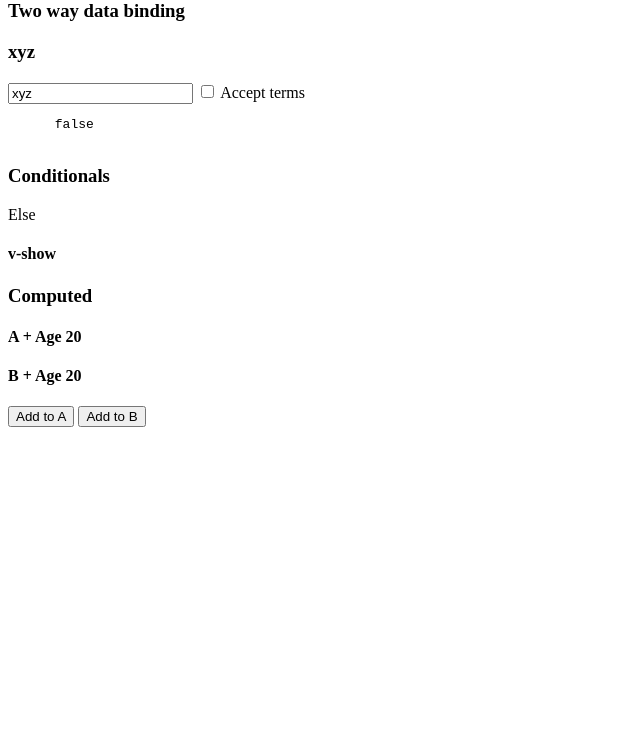
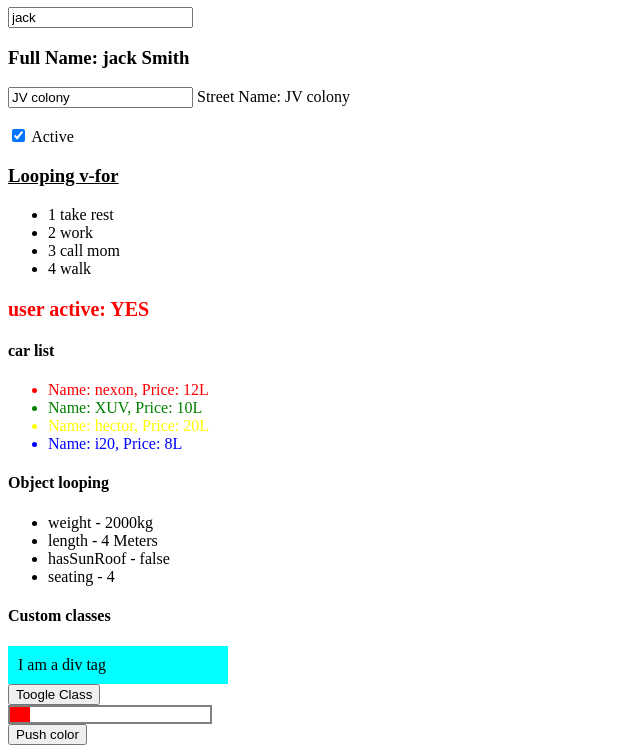
Before and after one commit to kiranvilla/vue-training, a plain HTML site: page index.html in a window 1280 px wide. Shown: the part 120-873 px from the top of the page, without its empty margins (0-640 px from the left). Before the commit the page ends 800 px from the top, so only its background shows below. Drawn offline with nearby package versions, Linux system fonts and the light colour scheme.

Commit message:
created watchers, looping, css

```diff
--- a/index.html
+++ b/index.html
@@ -6,53 +6,77 @@
   <meta name="viewport" content="width=device-width, initial-scale=1.0">
   <title>Vue training</title>
   <script src="https://cdn.jsdelivr.net/npm/vue@2.6.14/dist/vue.js"></script>
-  <style>
-    .canvas {
-      margin-top: 10px;
-      width: 200px;
-      height: 200px;
-      border: 1px solid gray;
-    }
-  </style>
 </head>
+<style>
+  .container {
+    width: 200px;
+    padding: 10px;
+    margin-top: 10px;
+    background: cyan;
+  }
+  .active {
+    background: red;
+  }
+  .bar {
+    width: 200px;
+    height: 15px;
+    border: 2px solid gray;
+  }
+</style>
 <body>
   <div id="vue-app">
-    <h3>Event modifiers</h3>
-    <form>
-      <input>
-      <input type="submit" value="Submit" @click.prevent="handleSubmit">
-    </form>
-    <a @click.prevent href="google.com">Google</a>
-    <input type="text" @change.ctrl.enter="handleInput">
+    <h2><u>Watchers</u></h2>
+    <h1>{{ firstName }}</h1>
+    <input type="text" v-model="firstName" />
+    <h3>Full Name: {{ fullName }}</h3>
+    <input type="text" v-model="address.streetName" />
+    <span>Street Name: {{ address.streetName }}</span><br><br>
+    <input type="checkbox" v-model="address.isActive" id="active" />
+    <label for="active">Active</label>
 
-    <h3>Two way data binding</h3>
-    <div><h3>{{ name }}</h3></div>
-    <input type="text" v-model="name">
-    <input type="checkbox" id="terms" v-model="acceptTerms">
-    <label for="terms">Accept terms</label>
-    <pre>
-      {{ acceptTerms }}
-    </pre>
+    <h3><u>Looping v-for</u></h3>
+    <div>
+      <ul>
+        <li v-for="(element, index) in toDo">
+          {{ index + 1 }} {{ element }}
+        </li>
+      </ul>
+    </div>
 
-    <h3>Conditionals</h3>
-    <!-- v-if, v-else, v-else-if -->
-    <div v-if="name === 'Ashish'">If</div>
-    <div v-else-if="name === 'kiran'"></div>
-    <div v-else-if="name === 'santosh'">Santosh</div>
-    <div v-else>Else</div>
+    <h3 style="color: red" :style="{'font-size': '20px'}">user active: {{ address.isActive ? 'YES' : 'NO' }}</h3>
 
-    <!-- v-show -->
-    <h4>v-show</h4>
-    <div v-show="name === 'Ashish'">V- show message</div>
+    <h4>car list</h4>
+    <div>
+      <ul>
+        <li v-for="item in carList" :style="{color: item.color}">
+          Name: {{ item.name }}, Price: {{ item.value }}
+        </li>
+      </ul>
+    </div>
 
-    <!-- computed properties -->
-    <h3>Computed</h3>
-    <div>
-      <h4>A + Age {{ aPlusAge }}</h4>
-      <h4>B + Age {{ bPlusAge }}</h4>
-      <button @click="addToA">Add to A</button>
-      <button @click="addToB">Add to B</button>
+    <!-- looping through objects -->
+    <h4>Object looping</h4>
+    <ul>
+      <li v-for="(value, key) in carFeatures">
+        {{ key }} - {{ value }}
+      </li>
+    </ul>
+
+    <!-- Custom classes -->
+    <h4>Custom classes</h4>
+    <div class="container" v-bind:class="dynamicClass">
+      I am a div tag
     </div>
+    <button @click="isActive = !isActive">Toogle Class</button>
+
+    <div class="bar">
+      <div
+      style="background:red; height:15px;"
+      :style="{width: `${progressBarWidth}%`}"
+      ></div>
+    </div>
+    <button @click="handleCickPush">Push color</button>
+
   </div>
 </body>
 
@@ -60,45 +84,64 @@
   new Vue({
     el: '#vue-app',
     data: {
-      name: 'xyz',
-      acceptTerms: false,
-      a: 0,
-      b: 0,
-      age: 20
+      progressBarWidth: 10,
+      isActive: false,
+      firstName: 'jack',
+      lastName: 'Smith',
+      address: {
+        streetName: 'JV colony',
+        isActive: true
+      },
+      toDo: ['take rest', 'work', 'call mom', 'walk'],
+      carList: [
+        { brand: 'tata', name: 'nexon', value: '12L', color: 'red' },
+        { brand: 'mahindra', name: 'XUV', value: '10L', color: 'green' },
+        { brand: 'mg', name: 'hector', value: '20L', color: 'yellow' },
+        { brand: 'hyundai', name: 'i20', value: '8L', color: 'blue' }
+      ],
+      carFeatures: {
+        weight: '2000kg',
+        length: '4 Meters',
+        hasSunRoof: false,
+        seating: 4
+      }
     },
-
+    watch: {
+      firstName() {
+        // console.log('first name changed')
+      },
+      fullName(newVal, oldVal) {
+        // console.log('newVal', newVal)
+        if (newVal.toLowerCase() === 'sam smith') {
+          // alert('full name')
+          this.fetchData()
+        }
+      },
+      'address.streetName'() {
+        console.log('street name changed')
+      },
+      'address.isActive'(newVal, oldVal) {
+        // console.log('newVal', newVal)
+        // console.log('oldVal', oldVal)
+      }
+    },
     computed: {
-      aPlusAge() {
-        console.log('I am A')
-        return this.a + this.age
+      fullName() {
+        return this.firstName + ' ' + this.lastName
       },
-      bPlusAge() {
-        console.log('I am B')
-        return this.b + this.age
+      dynamicClass() {
+        return { active: this.isActive }
+      }
+    },
+    methods: {
+      fetchData() {
+        console.log('Loading...')
+        setTimeout(() => {
+          console.log('Fetched data')
+        }, 2000)
       },
-    },
-
-    methods: {
-      handleSubmit(event) {
-        // event.preventDefault()
-        console.log('submitted')
-      },
-      handleInput(event) {
-        console.log(event.target.value)
-      },
-      // aPlusAge() {
-      //   console.log('I am A')
-      //   return this.a + this.age
-      // },
-      // bPlusAge() {
-      //   console.log('I am B')
-      //   return this.b + this.age
-      // },
-      addToA() {
-        this.a += 1
-      },
-      addToB() {
-        this.b += 1
+      handleCickPush() {
+        this.progressBarWidth += 10
       }
     }
   });
```
